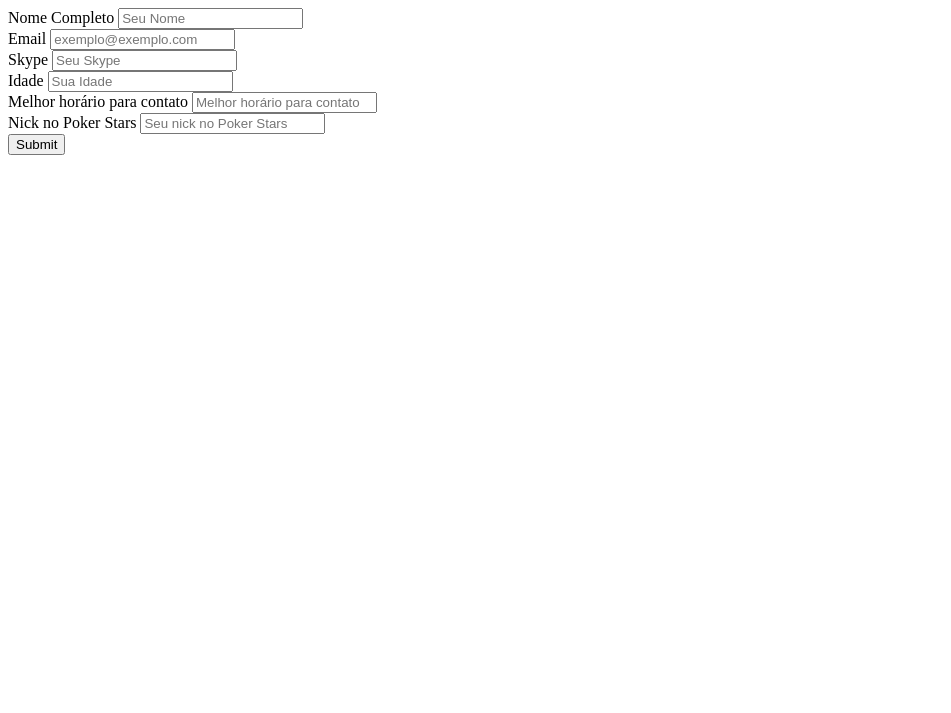
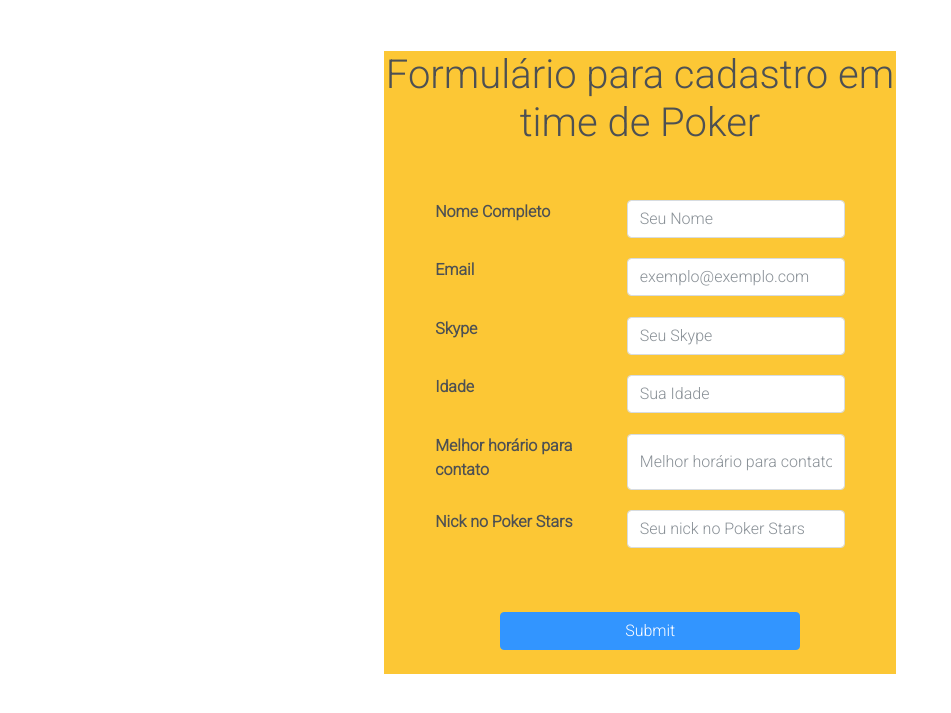
Before and after one commit to Kusdrae/CRUD_Topicos3, a Django app: page / in a window 1280 px wide. Shown: the top 713 px of the page, without its empty margins (0-951 px from the left). Run offline with Django 3.2, Linux system fonts and the light colour scheme; some libraries are stand-ins or nearby versions.

Commit message:
segundo commit

```diff
--- a/Projeto_Topicos/Projeto_Topicos/urls.py
+++ b/Projeto_Topicos/Projeto_Topicos/urls.py
@@ -23,5 +23,6 @@ admin.site.index_title = "Bem Vindo ao Painel Admin"
 
 urlpatterns = [
     path('admin/', admin.site.urls),
-    path('', include('cadastro.urls'))
+    path('', include('cadastro.urls')),
+    path('obrigado', include('cadastro.urls'))
 ]
--- a/Projeto_Topicos/cadastro/models.py
+++ b/Projeto_Topicos/cadastro/models.py
@@ -1,7 +1,6 @@
 from django.db import models
 
-# Create your models here.
-# Note that I have used an uppercase letter for class name
+
 
 class Cadastro(models.Model):
     nome = models.CharField(max_length=122)
--- a/Projeto_Topicos/templates/index.html
+++ b/Projeto_Topicos/templates/index.html
@@ -1,5 +1,13 @@
+<link rel="preconnect" href="https://fonts.gstatic.com">
+<link href="https://fonts.googleapis.com/css2?family=Roboto:wght@300&display=swap" rel="stylesheet">
+<link rel="stylesheet" href="https://maxcdn.bootstrapcdn.com/bootstrap/4.0.0/css/bootstrap.min.css" integrity="sha384-Gn5384xqQ1aoWXA+058RXPxPg6fy4IWvTNh0E263XmFcJlSAwiGgFAW/dAiS6JXm" crossorigin="anonymous">
+
+
+<center><div class="envelope">
+<h1>Formulário para cadastro em time de Poker</h1><br>
 <form action="/" method="POST">
     {% csrf_token %}
+
     <div class="form-group">
       <label for="nome">Nome Completo</label>
       <input type="text" class="form-control" name="nome" id="nome" placeholder="Seu Nome">
@@ -34,5 +42,41 @@
 
 
 
-    <input type="submit" class="btn btn-primary" value="Submit">
+    <br><br><input type="submit" class="btn btn-primary" value="Submit"><br><br>
   </form>
+</div></center>
+  <style>
+
+    .envelope{
+      background-color: #fcba03; opacity: 0.8;
+      margin-top: 4%;
+      width:40%;
+      font-family: 'Roboto', sans-serif;
+      font-weight: 700;
+    }
+    .form-group{
+      display:flex;
+      justify-content: space-around;
+      width:80%;
+      margin-top: 4%;
+    }
+    input{
+      margin-left: 4%;
+      width:300px;
+    }
+    label{
+      width:350px;
+      text-align: left;
+    }
+
+  </style>
+
+
+
+
+
+
+
+<script src="https://code.jquery.com/jquery-3.2.1.slim.min.js" integrity="sha384-KJ3o2DKtIkvYIK3UENzmM7KCkRr/rE9/Qpg6aAZGJwFDMVNA/GpGFF93hXpG5KkN" crossorigin="anonymous"></script>
+<script src="https://cdnjs.cloudflare.com/ajax/libs/popper.js/1.12.9/umd/popper.min.js" integrity="sha384-ApNbgh9B+Y1QKtv3Rn7W3mgPxhU9K/ScQsAP7hUibX39j7fakFPskvXusvfa0b4Q" crossorigin="anonymous"></script>
+<script src="https://maxcdn.bootstrapcdn.com/bootstrap/4.0.0/js/bootstrap.min.js" integrity="sha384-JZR6Spejh4U02d8jOt6vLEHfe/JQGiRRSQQxSfFWpi1MquVdAyjUar5+76PVCmYl" crossorigin="anonymous"></script>
--- /dev/null
+++ b/Projeto_Topicos/templates/obrigado.html
@@ -0,0 +1 @@
+<h1>Obrigado por preencher o formulário, retornaremos em breve.</h1>
```
Also changed, not shown: Projeto_Topicos/db.sqlite3.
